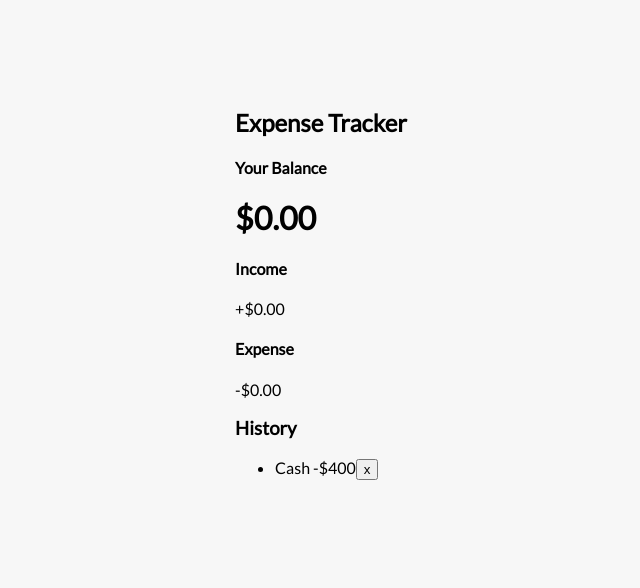
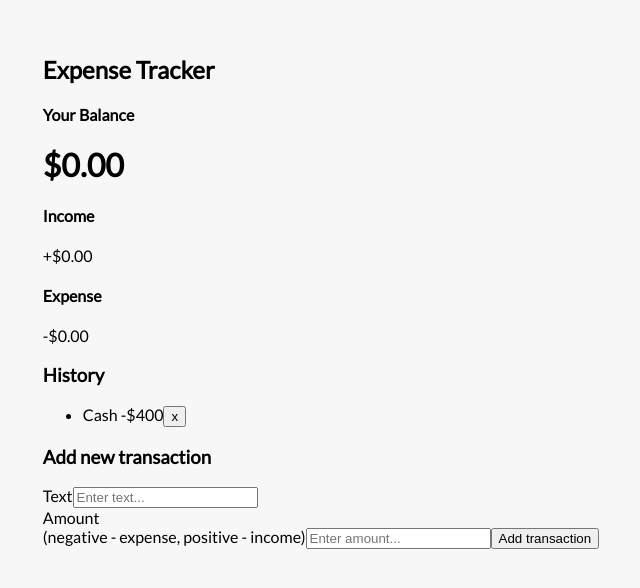
Before and after one commit to MelanieJindali/Cash-Track, a React (Create React App) app in the folder cash-track/: page / in a window 1280 px wide. Shown: the part 108-696 px from the top of the page, without its empty margins (319-959 px from the left). Built offline with nearby package versions, Linux system fonts and the light colour scheme.

Commit message:
Adding form

```diff
--- a/cash-track/src/App.js
+++ b/cash-track/src/App.js
@@ -3,6 +3,7 @@
 import { Balance } from './components/Balance'
 import { IncomeExpenses } from './components/IncomeExpenses'
 import { TransactionList } from './components/TransactionList'
+import { AddTransaction } from './components/AddTransaction'
 
 import './App.css'
 
@@ -14,6 +15,7 @@
 				<Balance />
 				<IncomeExpenses />
 				<TransactionList />
+				<AddTransaction />
 			</div>
 		</div>
 	)
--- /dev/null
+++ b/cash-track/src/components/AddTransaction.js
@@ -0,0 +1,36 @@
+import React, { useState } from 'react'
+
+export const AddTransaction = () => {
+	const { text, setText } = useState('')
+	const { amount, setAmount } = useState(0)
+
+	return (
+		<>
+			<h3>Add new transaction</h3>
+			<form>
+				<div>
+					<label htmlFor='text'>Text</label>
+					<input
+						type='text'
+						value={text}
+						onChange={(e) => setText(e.target.value)}
+						placeholder='Enter text...'
+					></input>
+				</div>
+				<div className='form-control'>
+					<label htmlFor='amount'>
+						Amount <br />
+						(negative - expense, positive - income)
+					</label>
+					<input
+						type='number'
+						value={amount}
+						onChange={(e) => setAmount(e.target.value)}
+						placeholder='Enter amount...'
+					></input>
+					<button className='btn'>Add transaction</button>
+				</div>
+			</form>
+		</>
+	)
+}
```
